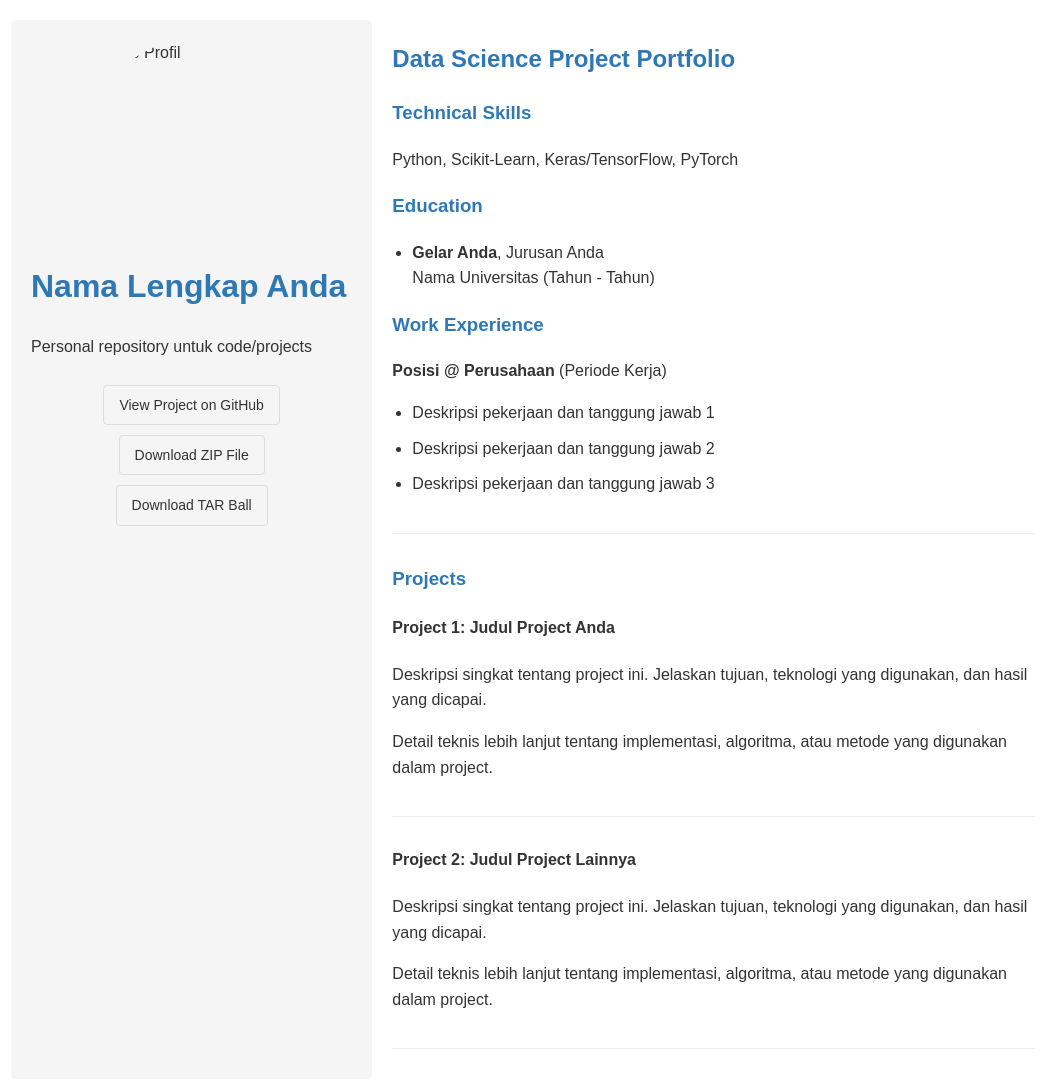
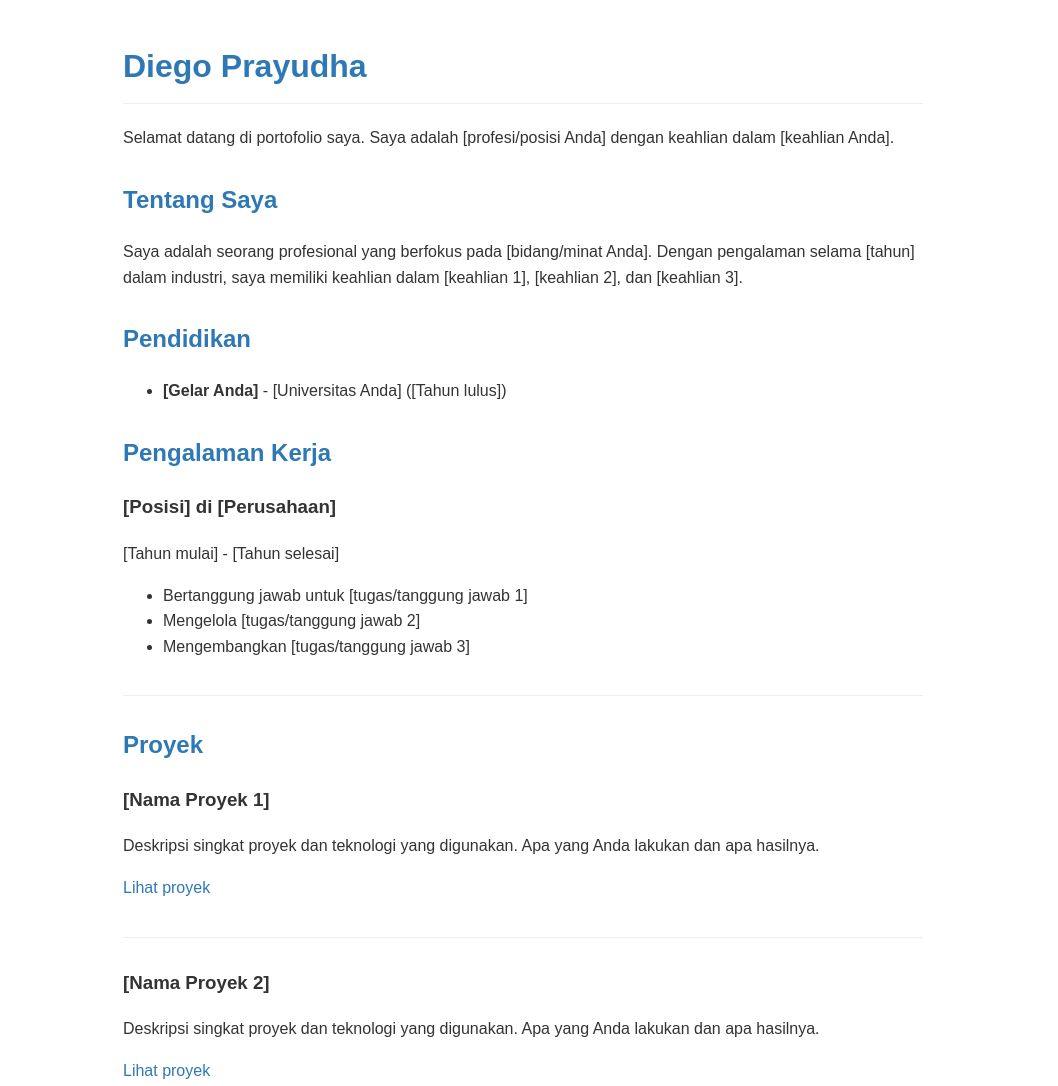
Before and after one commit to DiegoPrayudha/DiegoPrayudha.github.io, a plain HTML site: page index.html in a window 1280 px wide. Shown: the top 1086 px of the page, without its empty margins (117-1175 px from the left). Drawn offline with Linux system fonts and the light colour scheme.

Commit message:
Update index.html

```diff
--- a/index.html
+++ b/index.html
@@ -3,49 +3,27 @@
 <head>
     <meta charset="UTF-8">
     <meta name="viewport" content="width=device-width, initial-scale=1.0">
-    <title>Portfolio Saya</title>
+    <title>Diego Prayudha - Portfolio</title>
     <style>
         body {
             font-family: Arial, sans-serif;
             line-height: 1.6;
             margin: 0;
-            padding: 0;
+            padding: 20px;
+            max-width: 800px;
+            margin: 0 auto;
             color: #333;
         }
 
-        .container {
-            width: 80%;
-            margin: 0 auto;
-            padding: 20px;
-            display: flex;
-            flex-wrap: wrap;
+        h1 {
+            color: #2e78b5;
+            border-bottom: 1px solid #eee;
+            padding-bottom: 10px;
         }
 
-        .sidebar {
-            flex: 1;
-            min-width: 300px;
-            padding: 20px;
-            background-color: #f5f5f5;
-            border-radius: 5px;
-            margin-right: 20px;
-        }
-
-        .content {
-            flex: 2;
-            min-width: 300px;
-        }
-
-        .profile-image {
-            width: 200px;
-            height: 200px;
-            border-radius: 50%;
-            display: block;
-            margin: 0 auto 20px;
-            object-fit: cover;
-        }
-
-        h1, h2, h3 {
+        h2 {
             color: #2e78b5;
+            margin-top: 30px;
         }
 
         .project {
@@ -54,98 +32,71 @@
             padding-bottom: 20px;
         }
 
-        .buttons {
-            margin-top: 20px;
+        .contact {
+            margin-top: 40px;
             text-align: center;
         }
 
-        .btn {
-            display: inline-block;
-            padding: 8px 15px;
-            background-color: #f5f5f5;
-            color: #333;
+        a {
+            color: #2e78b5;
             text-decoration: none;
-            border: 1px solid #ddd;
-            border-radius: 4px;
-            margin: 5px;
-            font-size: 14px;
         }
 
-        .btn:hover {
-            background-color: #e0e0e0;
-        }
-
-        ul {
-            padding-left: 20px;
-        }
-
-        li {
-            margin-bottom: 10px;
-        }
-
-        @media (max-width: 768px) {
-            .container {
-                flex-direction: column;
-            }
-
-            .sidebar {
-                margin-right: 0;
-                margin-bottom: 20px;
-            }
+        a:hover {
+            text-decoration: underline;
         }
     </style>
 </head>
 <body>
-    <div class="container">
-        <div class="sidebar">
-            <img src="foto-anda.jpg" alt="Foto Profil" class="profile-image">
-            <h1>Nama Lengkap Anda</h1>
-            <p>Personal repository untuk code/projects</p>
+    <h1>Diego Prayudha</h1>
+    <p>Selamat datang di portofolio saya. Saya adalah [profesi/posisi Anda] dengan keahlian dalam [keahlian Anda].</p>
 
-            <div class="buttons">
-                <a href="https://github.com/username/repo-anda" class="btn">View Project on GitHub</a>
-                <a href="download/project.zip" class="btn">Download ZIP File</a>
-                <a href="download/project.tar" class="btn">Download TAR Ball</a>
-            </div>
-        </div>
+    <h2>Tentang Saya</h2>
+    <p>Saya adalah seorang profesional yang berfokus pada [bidang/minat Anda]. Dengan pengalaman selama [tahun] dalam industri, saya memiliki keahlian dalam [keahlian 1], [keahlian 2], dan [keahlian 3].</p>
 
-        <div class="content">
-            <h2>Data Science Project Portfolio</h2>
-
-            <h3>Technical Skills</h3>
-            <p>Python, Scikit-Learn, Keras/TensorFlow, PyTorch</p>
-
-            <h3>Education</h3>
+    <h2>Pendidikan</h2>
     <ul>
-                <li>
-                    <strong>Gelar Anda</strong>, Jurusan Anda
-                    <br>Nama Universitas (Tahun - Tahun)
-                </li>
+        <li><strong>[Gelar Anda]</strong> - [Universitas Anda] ([Tahun lulus])</li>
     </ul>
 
-            <h3>Work Experience</h3>
+    <h2>Pengalaman Kerja</h2>
     <div class="project">
-                <p><strong>Posisi @ Perusahaan</strong> (Periode Kerja)</p>
+        <h3>[Posisi] di [Perusahaan]</h3>
+        <p>[Tahun mulai] - [Tahun selesai]</p>
         <ul>
-                    <li>Deskripsi pekerjaan dan tanggung jawab 1</li>
-                    <li>Deskripsi pekerjaan dan tanggung jawab 2</li>
-                    <li>Deskripsi pekerjaan dan tanggung jawab 3</li>
+            <li>Bertanggung jawab untuk [tugas/tanggung jawab 1]</li>
+            <li>Mengelola [tugas/tanggung jawab 2]</li>
+            <li>Mengembangkan [tugas/tanggung jawab 3]</li>
         </ul>
     </div>
 
-            <h3>Projects</h3>
+    <h2>Proyek</h2>
     <div class="project">
-                <h4>Project 1: Judul Project Anda</h4>
-                <p>Deskripsi singkat tentang project ini. Jelaskan tujuan, teknologi yang digunakan, dan hasil yang dicapai.</p>
-                <p>Detail teknis lebih lanjut tentang implementasi, algoritma, atau metode yang digunakan dalam project.</p>
+        <h3>[Nama Proyek 1]</h3>
+        <p>Deskripsi singkat proyek dan teknologi yang digunakan. Apa yang Anda lakukan dan apa hasilnya.</p>
+        <p><a href="[URL proyek]">Lihat proyek</a></p>
     </div>
 
     <div class="project">
-                <h4>Project 2: Judul Project Lainnya</h4>
-                <p>Deskripsi singkat tentang project ini. Jelaskan tujuan, teknologi yang digunakan, dan hasil yang dicapai.</p>
-                <p>Detail teknis lebih lanjut tentang implementasi, algoritma, atau metode yang digunakan dalam project.</p>
+        <h3>[Nama Proyek 2]</h3>
+        <p>Deskripsi singkat proyek dan teknologi yang digunakan. Apa yang Anda lakukan dan apa hasilnya.</p>
+        <p><a href="[URL proyek]">Lihat proyek</a></p>
     </div>
-        </div>
+
+    <h2>Keahlian Teknis</h2>
+    <ul>
+        <li>[Keahlian 1]</li>
+        <li>[Keahlian 2]</li>
+        <li>[Keahlian 3]</li>
+        <li>[Keahlian 4]</li>
+    </ul>
+
+    <div class="contact">
+        <p>
+            <a href="https://github.com/DiegoPrayudha">GitHub</a> |
+            <a href="[LinkedIn URL]">LinkedIn</a> |
+            <a href="mailto:[email Anda]">Email</a>
+        </p>
     </div>
 </body>
 </html>
```
Lines whose indentation alone changed are shown as unchanged.
